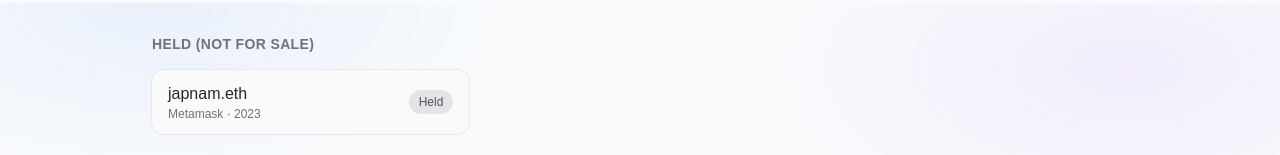
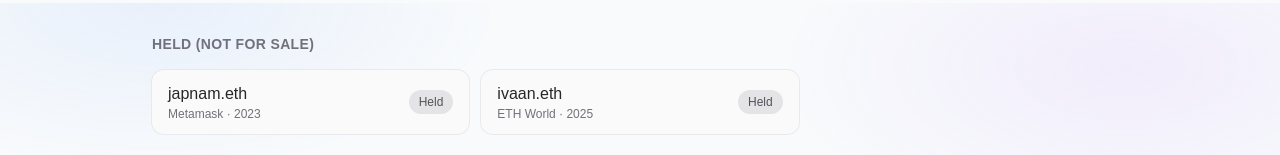
Before and after one commit to japnam89/portfolio, a Next.js app: page /domains in a window 1280 px wide. Shown: the part 797-952 px from the top of the page. Built offline with nearby package versions, Linux system fonts and the light colour scheme; no server answers.

Commit message:
portfolio: add held ENS domain ivaan.eth (ETH World)

```diff
--- a/src/data/domains.ts
+++ b/src/data/domains.ts
@@ -47,4 +47,11 @@ export const domains: Domain[] = [
     forSale: true,
     description: "Descriptive, brandable for a Kubernetes/cloud project.",
   },
+  {
+    name: "ivaan.eth",
+    acquiredVia: "ETH World",
+    wonDate: "2025",
+    forSale: false,
+    description: "Held — not for sale.",
+  },
 ];
```
